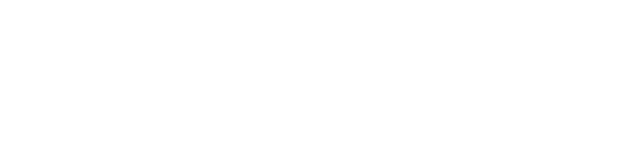
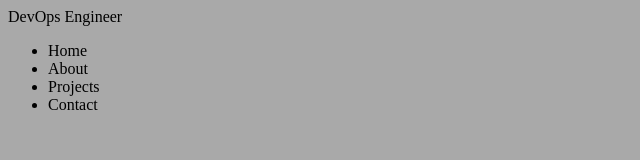
Before and after one commit to Kannan-MCA/portfolio, a plain HTML site: page index.html in a window 1280 px wide. Shown: the whole page, without its empty margins (0-640 px from the left). Drawn offline with Linux system fonts and the light colour scheme.

Commit message:
Update index.html

```diff
--- a/index.html
+++ b/index.html
@@ -1,5 +1,27 @@
+<!DOCTYPE html>
+<html>
+
 <head>
-  <title>
-    Kannan
-  </title>
+    <title>
+        KannanPalaniyppan
+    </title>
+    <link rel="stylesheet" href="./app.css" />
 </head>
+
+<body bgcolor="#A9A9A9">
+    <div class="navbar">
+        <span class="logo">
+DevOps Engineer
+        </span>
+        <span class="menu">
+            <ul>
+                <li>Home</li>
+                <li>About</li>
+                <li>Projects</li>
+                <li>Contact</li>
+            </ul>
+        </span>
+    </div>
+</body>
+
+</html>
```
